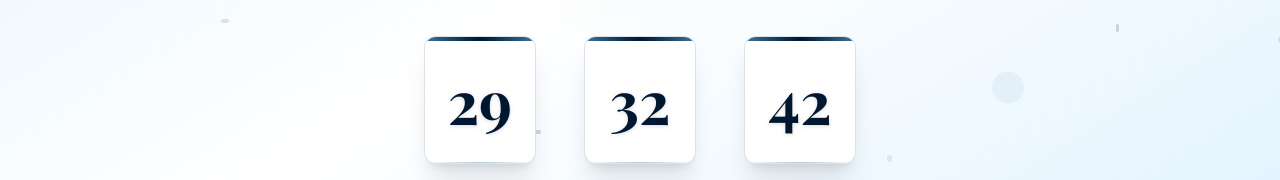
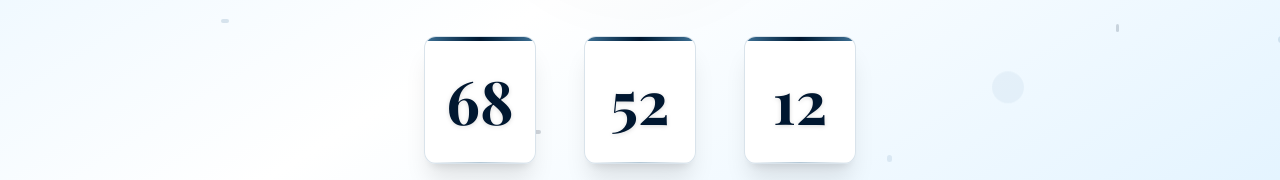
Before and after one commit to Pictoreal-Organization/Pictoreal-Main-Website, a Next.js app: page / in a window 1280 px wide. Shown: the part 454-634 px from the top of the page. Built offline with nearby package versions, Linux system fonts and the light colour scheme; a web font is replaced by a local one.

Commit message:
changed timing

```diff
--- a/src/components/CountdownOverlay.jsx
+++ b/src/components/CountdownOverlay.jsx
@@ -224,7 +224,7 @@
 import { useEffect, useState } from "react";
 
 export default function CountdownOverlay({ onTransitionComplete }) {
-  const launchDate = new Date("2025-09-20T23:15:30").getTime();
+  const launchDate = new Date("2025-09-22T14:35:00").getTime();
   const getTimeLeft = () => launchDate - Date.now();
 
   const [timeLeft, setTimeLeft] = useState(getTimeLeft());
```
